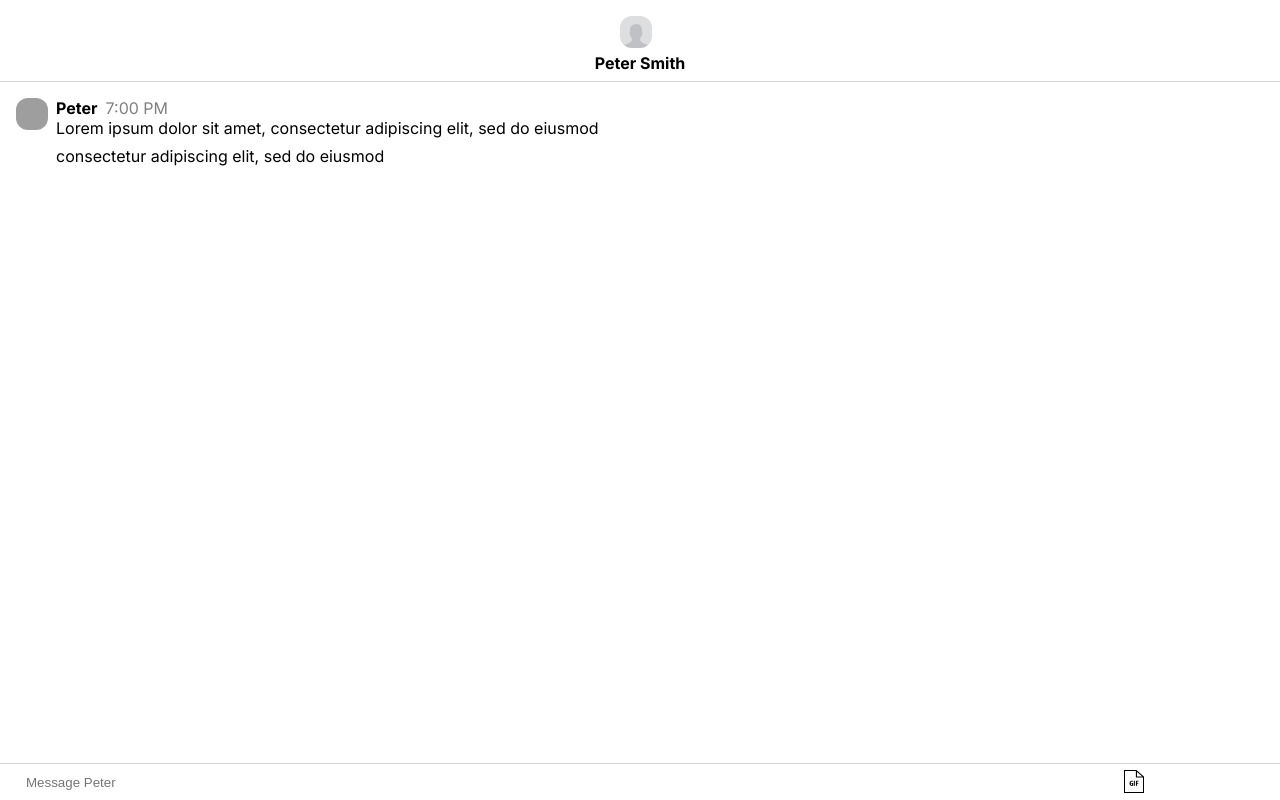
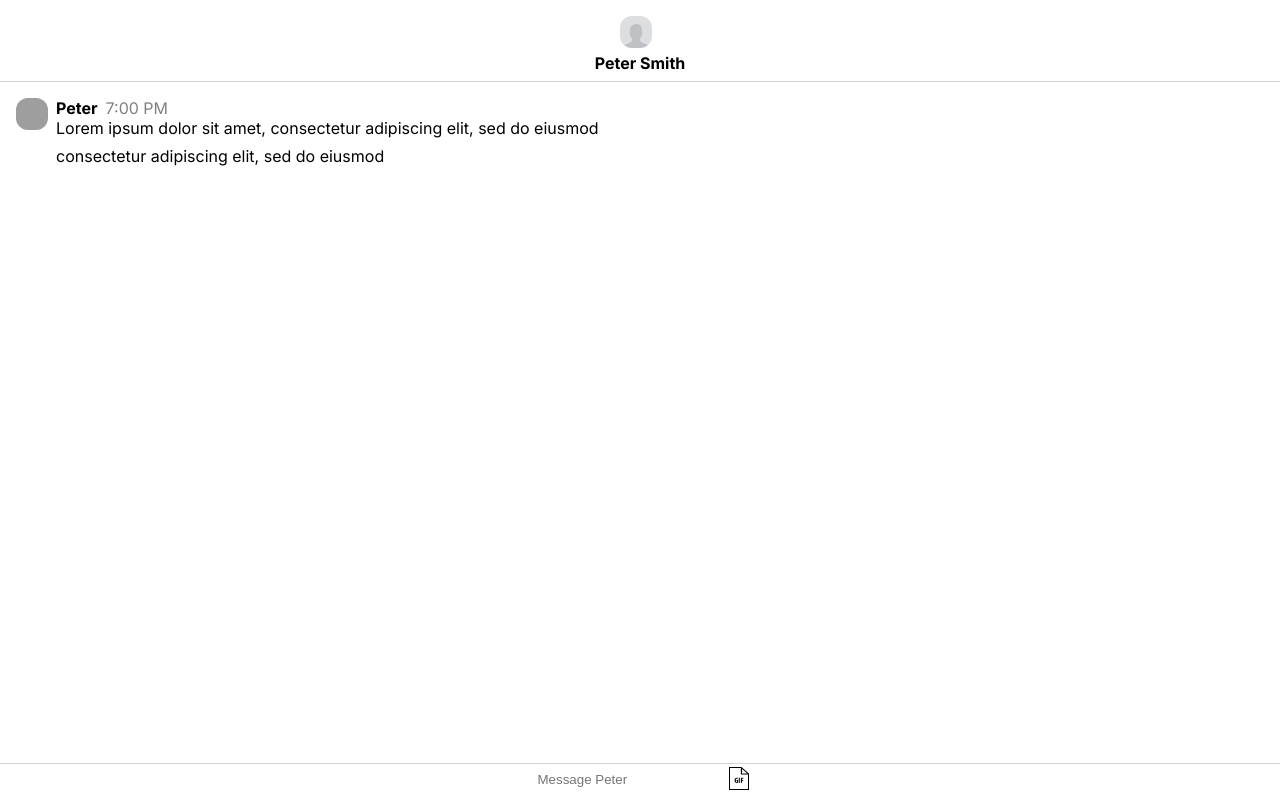
Before and after one commit to ibarczewski/chat-assignment, a Next.js app: page / in a window 1280 px wide. Built offline with nearby package versions, Linux system fonts and the light colour scheme; grey boxes are pictures that could not be loaded.

Commit message:
main - made a mock gif prompt - IB

```diff
--- a/app/components/conversationFooter/conversationFooter.module.scss
+++ b/app/components/conversationFooter/conversationFooter.module.scss
@@ -3,6 +3,7 @@
     display: flex;
     align-items: center;
     justify-content: flex-start;
+    flex-direction: column;
     position: fixed;
     bottom: 0;
     left: 0;
@@ -10,7 +11,7 @@
     background-color: white;
     border-top: 1px solid lightgray;
     padding: 0 0 0 0;
-    height: 36px;
+    min-height: 36px;
 
     .textInput {
         box-sizing: border-box;
@@ -20,4 +21,13 @@
         text-indent: .5rem;
         margin: 0 1rem 0 1rem;
     }
+    .wrapper {
+        display: flex;
+        align-items: center;
+        justify-content: flex-start;
+    }
+
+    .hidden {
+        display: none;
+    }
 }
--- a/app/components/conversationFooter/conversationFooter.tsx
+++ b/app/components/conversationFooter/conversationFooter.tsx
@@ -3,14 +3,15 @@
 import { useMessageStore } from '@/app/providers/message-store-provider';
 import GifButton from '../gifButton/gifButton';
 import styles from './conversationFooter.module.scss';
-import { SyntheticEvent } from 'react';
+import { useState } from 'react';
 
 const ConversationFooter = () => {
+    const [hideGifPrompt, setHideGifPrompt] = useState(true);
     const { addMessage, messageGroups } = useMessageStore(
         (state) => state,
       )
 
-    console.log(messageGroups);
+    console.log('hide', hideGifPrompt);
 
     const handleKeyDown = (e: any) => {
 
@@ -20,9 +21,17 @@ const ConversationFooter = () => {
         }
     }
 
-    return <div className={styles.container}>
-        <input className={styles.textInput} type='text' placeholder='Message Peter' onKeyDown={handleKeyDown}></input>
-        <GifButton />
+    return <div>
+            <div className={styles.container}>
+                <div className={styles.wrapper}>
+                    <input className={styles.textInput} type='text' placeholder='Message Peter' onKeyDown={handleKeyDown}></input>
+                    <GifButton handleTap={() => setHideGifPrompt(!hideGifPrompt)} />
+                </div>
+                <div className={`${hideGifPrompt ? styles.hidden : ''}`}>
+                    <div>hi.</div>
+                </div>
+
+            </div>
     </div>
 }
 
--- a/app/components/gifButton/gifButton.tsx
+++ b/app/components/gifButton/gifButton.tsx
@@ -1,8 +1,8 @@
 import styles from './gifButton.module.scss';
 
-const GifButton = () => {
+const GifButton = ({handleTap}) => {
     return <div className={styles.container}>
-        <button>
+        <button onClick={handleTap}>
             <img src='./gif.png' alt="buttonpng" border="0" />
         </button>
     </div>
--- /dev/null
+++ b/app/components/gifPrompt/gifPrompt.module.scss
@@ -0,0 +1,6 @@
+.container {
+    display: flex;
+    flex-direction: row;
+    position: sticky;
+    height: 40%;
+}
--- /dev/null
+++ b/app/components/gifPrompt/gifPrompt.tsx
@@ -0,0 +1,18 @@
+import { useMessageStore } from '@/app/providers/message-store-provider';
+import styles from './gifPrompt.module.scss';
+
+const GifPrompt = () => {
+    const { messageGroups, addMessage } = useMessageStore(
+        (state) => state,
+      )
+
+    return <div className={styles.container}>
+        <div>bing</div>
+        <div>bing</div>
+        <div>bing</div>
+        <div>bing</div>
+        <div>bing</div>
+    </div>
+}
+
+export default GifPrompt;
--- a/app/page.tsx
+++ b/app/page.tsx
@@ -7,6 +7,7 @@ import Message from "./components/message/message";
 import styles from './page.module.scss';
 import { useMessageStore } from "./providers/message-store-provider";
 import { LoremIpsum, loremIpsum } from "lorem-ipsum";
+import GifPrompt from "./components/gifPrompt/gifPrompt";
 
 export default function Home() {
   const { messageGroups, addMessage } = useMessageStore(
@@ -24,9 +25,6 @@ const lorem = new LoremIpsum();
     return () => clearInterval(interval);
   }, [])
 
-
-
-
   return (
     <div className={styles.container}>
       <ConversationHeader />
```
